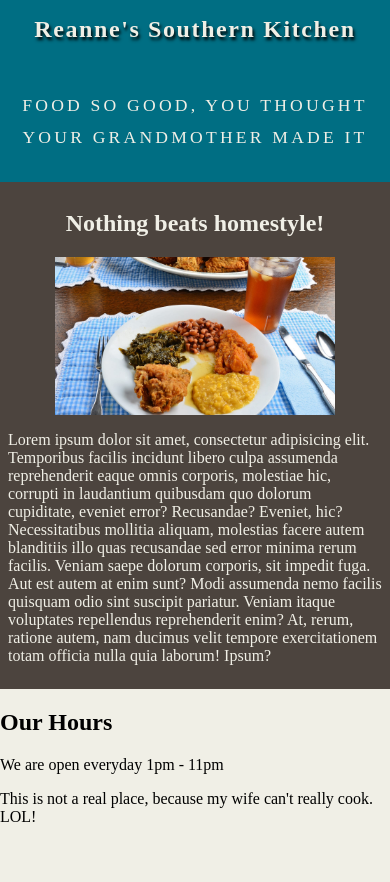
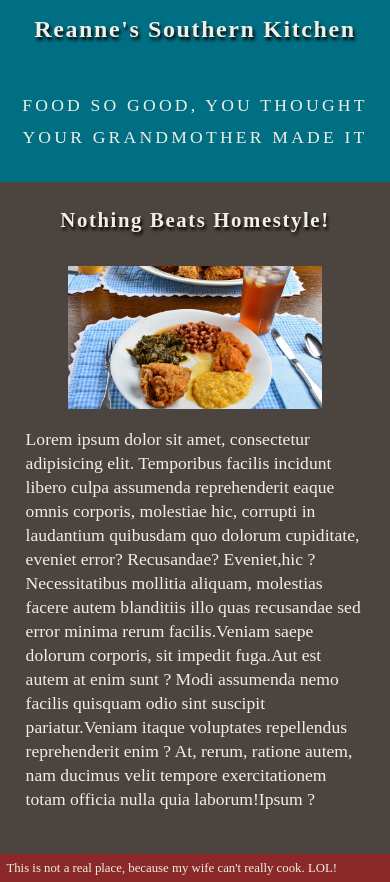
Before and after one commit to jelmore1674/top-restaurant, a website built with webpack: page dist/index.html in a window 390 px wide. Before the commit the page ends 844 px from the top, so only its background shows below. Built offline with nearby package versions, Linux system fonts and the light colour scheme.

Commit message:
Finished creating the landing page. Now it works on mobile, only being loaded by JS

```diff
--- a/package.json
+++ b/package.json
@@ -2,7 +2,7 @@
     "name": "top-restaurant",
     "version": "1.0.0",
     "description": "Restaurant Page",
-  "main": "index.js",
+    "private": true,
     "scripts": {
         "test": "echo \"Error: no test specified\" && exit 1"
     },
@@ -19,5 +19,8 @@
     "devDependencies": {
         "webpack": "^5.37.1",
         "webpack-cli": "^4.7.0"
+    },
+    "dependencies": {
+        "lodash": "^4.17.21"
     }
 }
--- /dev/null
+++ b/src/about.js
@@ -0,0 +1,22 @@
+/** @format */
+
+function aboutSection() {
+    let about = document.createElement('div');
+    let aboutHeading = document.createElement('h2');
+    let aboutSec = document.createElement('div');
+    let aboutTxt = document.createElement('p');
+    let aboutImg = document.createElement('img');
+    about.classList.add('about');
+    aboutSec.classList.add('about-sect');
+    aboutHeading.innerText = 'Nothing Beats Homestyle!';
+    about.appendChild(aboutHeading);
+    aboutImg.src = '../images/southern-food.jpeg';
+    aboutSec.appendChild(aboutImg);
+    aboutTxt.innerText =
+        'Lorem ipsum dolor sit amet, consectetur adipisicing elit. Temporibus facilis incidunt libero culpa assumenda reprehenderit eaque omnis corporis, molestiae hic, corrupti in laudantium quibusdam quo dolorum cupiditate, eveniet error? Recusandae? Eveniet,hic ? Necessitatibus mollitia aliquam, molestias facere autem blanditiis illo quas recusandae sed error minima rerum facilis.Veniam saepe dolorum corporis, sit impedit fuga.Aut est autem at enim sunt ? Modi assumenda nemo facilis quisquam odio sint suscipit pariatur.Veniam itaque voluptates repellendus reprehenderit enim ? At, rerum, ratione autem, nam ducimus velit tempore exercitationem totam officia nulla quia laborum!Ipsum ? ';
+    aboutSec.appendChild(aboutTxt);
+    about.appendChild(aboutSec);
+    return about;
+}
+
+export { aboutSection };
--- /dev/null
+++ b/src/footer.js
@@ -0,0 +1,16 @@
+/** @format */
+
+function footer() {
+    let footer = document.createElement('div');
+    let footerText = document.createElement('p');
+    let footerCon = document.createElement('footer');
+
+    footer.classList.add('footer');
+    footerText.innerText =
+        "This is not a real place, because my wife can't really cook. LOL!";
+    footerCon.appendChild(footerText);
+    footer.appendChild(footerCon);
+    return footer;
+}
+
+export { footer };
--- /dev/null
+++ b/src/header.js
@@ -0,0 +1,21 @@
+/** @format */
+
+function header() {
+    let landing = document.createElement('div');
+    let title = document.createElement('div');
+    let heading = document.createElement('h1');
+    let tagline = document.createElement('div');
+    let taglineTxt = document.createElement('p');
+    taglineTxt.innerText = 'Food so good, you thought your grandmother made it';
+    tagline.classList.add('tagline');
+    tagline.appendChild(taglineTxt);
+    heading.innerText = "Reanne's Southern Kitchen";
+    title.appendChild(heading);
+    title.classList.add('title');
+    landing.classList.add('landing');
+    landing.appendChild(title);
+    landing.appendChild(tagline);
+    return landing;
+}
+
+export { header };
--- a/src/index.js
+++ b/src/index.js
@@ -1 +1,5 @@
 /** @format */
+import _ from 'lodash';
+import { landingPage } from './landingpage';
+
+landingPage();
--- /dev/null
+++ b/src/landingpage.js
@@ -0,0 +1,15 @@
+/** @format */
+
+import { footer } from './footer';
+import { aboutSection } from './about';
+import { header } from './header';
+
+function landingPage() {
+    let content = document.getElementById('content');
+    content.appendChild(header());
+    content.appendChild(aboutSection());
+    content.appendChild(footer());
+    return content;
+}
+
+export { landingPage };
```
Also changed, not shown: dist/index.html, dist/main.js, dist/main.js.LICENSE.txt (added), dist/style.css, images/LPG_Header2.png (added), 1 other file. Lines whose indentation alone changed are shown as unchanged.
